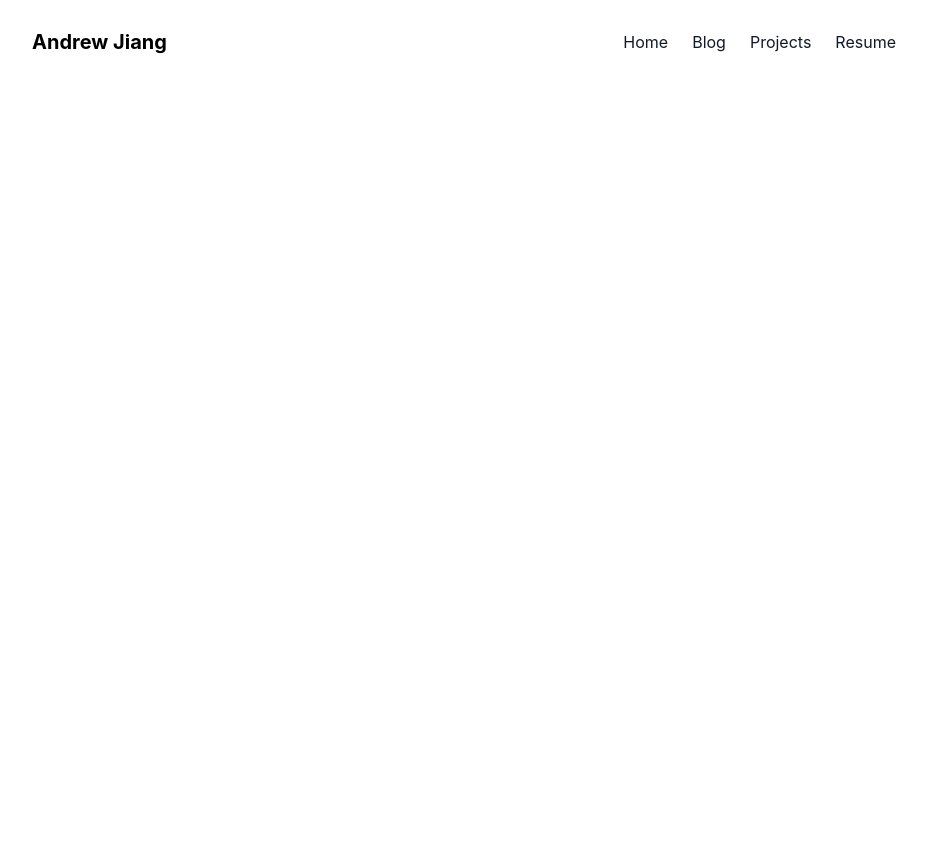
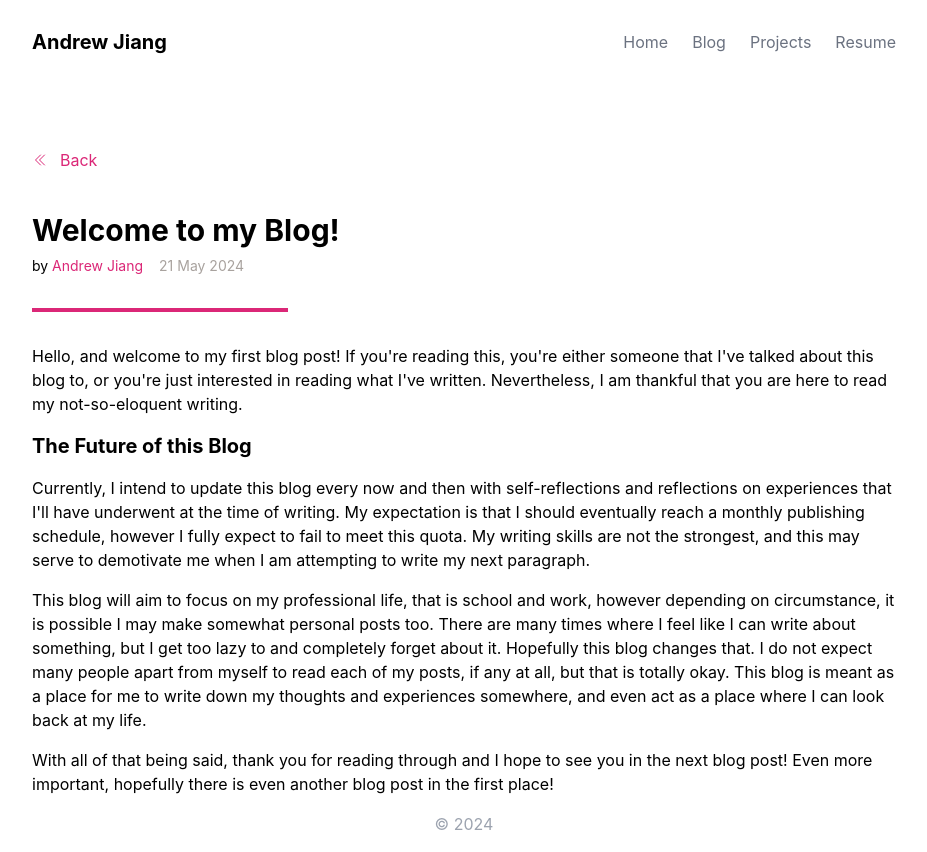
Before and after one commit to antpoo/antpoo.github.io, a React (Create React App) app: page /blog/welcome in a window 1280 px wide. Shown: the whole page, without its empty margins (176-1103 px from the left). Before the commit the page ends 800 px from the top, so only its background shows below. Built offline with nearby package versions, Linux system fonts and the light colour scheme.

Commit message:
Finished first blog post

```diff
--- a/src/App.tsx
+++ b/src/App.tsx
@@ -1,40 +1,51 @@
 import React from "react";
 import Navbar from "./components/Navbar";
+import Bottombar from "./components/Bottombar";
 import Home from "./components/Home";
 import Blog from "./components/Blog";
 import Projects from "./components/Projects";
-import Bb from "./components/Bb";
+import Resume from "./components/Resume";
+import Welcome from "./components/blog/welcome/Welcome";
 
 import { BrowserRouter as Router, Route, Switch } from "react-router-dom";
 
 function App() {
   return (
     <Router>
-      <main className="">
-        <div className="max-w-4xl p-4 mx-auto">
-          <Navbar />
+      <div className="flex flex-col max-w-4xl min-h-screen p-4 mx-auto">
+        <header className="sticky top-0 z-50 bg-white">
+        <Navbar />
+        </header>
+        <main>
+
           <Switch>
             <Route exact path="/">
               <Home />
+            </Route>
+
+            <Route exact path="/projects">
+              <Projects />
+            </Route>
+
+            <Route exact path="/resume">
+              <Resume />
             </Route>
 
             <Route exact path="/blog">
               <Blog />
             </Route>
 
-            <Route exact path="/projects">
-              <Projects />
+            <Route exact path="/blog/welcome">
+              <Welcome />
             </Route>
 
+          </Switch>
 
-            <Route exact path="/test">
-              <Bb />
-            </Route>
-
-
-          </Switch>
-        </div>
-      </main>
+        </main>
+        <footer className="mt-auto">
+          <Bottombar />
+        </footer>
+      </div>
     </Router>
   );
 }
--- a/src/components/Bb.tsx
+++ /dev/null
@@ -1,49 +0,0 @@
-import React, { useState, useEffect } from "react";
-import MarkDown from "markdown-to-jsx";
-// import ReactMarkdown from "react-markdown";
-
-
-function Bb() {
-    const file_name: string = "test.md";
-    const [post, setPost] = useState("");
-
-    useEffect(() => {
-        import(`./blog/${file_name}`)
-            .then(res => {
-                console.log("Imported file:", res);
-                fetch(res.default)
-                    .then(res => res.text())
-                    .then(text => {
-                        console.log("Fetched Markdown content:", text);
-                        setPost(text);
-                    })
-                    .catch(err => console.error("Error fetching Markdown content:", err));
-            })
-            .catch(err => console.error("Error importing Markdown file:", err));
-    }, []);
-
-
-
-    return (
-        <div>
-            <MarkDown options={{
-            }}>{post}</MarkDown>
-            {/* <MarkDown
-                options={{
-                overrides: {
-                    h1: {
-                    component: Bb,
-                    props: {
-                        className: 'foo',
-                    },
-                    },
-                },
-                }}
-            >
-                # Hello world!
-            </MarkDown> */}
-        </div>
-    );
-}
-
-export default Bb;
--- a/src/components/Blog.tsx
+++ b/src/components/Blog.tsx
@@ -14,8 +14,8 @@ function Blog() {
                     <tbody>
                         {posts.map((post) => (
                             <tr key={post.num}>
-                                <td className="py-4 pl-24 pr-48"><a href={post.url} className="text-pink-600 hover:underline">{post.title}</a></td>
-                                <td className="px-4 py-2 text-sm">{post.author}</td>
+                                <td className="py-4 pl-24 pr-48"><a href={`blog/${post.url}`} className="text-pink-600 hover:underline">{post.title}</a></td>
+                                <td className="px-4 py-2 text-sm"><a href="/" className="hover:text-pink-600">{post.author}</a></td>
                                 <td className="px-4 py-2 text-base text-stone-400">{post.date}</td>
                             </tr>
                         ))}
--- /dev/null
+++ b/src/components/Bottombar.tsx
@@ -0,0 +1,11 @@
+import React from "react";
+
+function Bottombar() {
+    return (
+        <div className="flex justify-center text-gray-400">
+            &copy; 2024
+        </div>
+    );
+}
+
+export default Bottombar;
--- a/src/components/Home.tsx
+++ b/src/components/Home.tsx
@@ -1,12 +1,10 @@
 import React from "react";
-import { ChevronDoubleDownIcon } from "@heroicons/react/24/outline";
-import { HashLink } from "react-router-hash-link";
 
 function Home() {
 
     return (
         <div className="flex flex-col items-center justify-center my-20">
-            <img src={`${process.env.PUBLIC_URL}/andrew_headshot.jpeg`} alt="Andrew Jiang" className="w-24 h-24 rounded-full" />
+            <img src={`${process.env.PUBLIC_URL}/andrew_headshot.jpeg`} alt="Andrew Jiang" className="w-20 h-20 rounded-full" />
             <h1 className="my-8 text-3xl font-bold">Greetings, I'm Andrew Jiang!</h1>
             <hr className="w-64 h-1 mx-auto bg-pink-600 border-0" />
             <div>
--- a/src/components/Navbar.tsx
+++ b/src/components/Navbar.tsx
@@ -23,7 +23,7 @@ function Navbar() {
   }, []);
 
   const getNavLinkClass = (path: string) => (
-    location.pathname === path ? "text-pink-600 font-bold" : "text-gray-900 hover:text-pink-500"
+    location.pathname === path ? "text-pink-500 font-bold" : "text-gray-500 hover:text-pink-600"
   );
 
   return (
--- a/src/components/Projects.tsx
+++ b/src/components/Projects.tsx
@@ -11,7 +11,7 @@ function Projects() {
         <CodeBracketIcon className="inline-block w-10 text-pink-600" />
         <h1 className="my-2 text-3xl font-bold">Projects</h1>
         <p className="my-6 text-center">
-          Go to my GitHub repository or scroll down to see the projects that I've made.
+          Go to my GitHub profile or scroll down to see the projects that I've made.
         </p>
         <a
           href="https://github.com/antpoo"
--- /dev/null
+++ b/src/components/Resume.tsx
@@ -0,0 +1,11 @@
+import React from "react";
+
+function Resume() {
+    return (
+        <div className="my-20 text-3xl font-bold group">
+            Coming soon!
+        </div>
+    );
+}
+
+export default Resume;
--- a/src/components/blog/post_data.ts
+++ b/src/components/blog/post_data.ts
@@ -3,25 +3,15 @@ interface Post {
     date: string;
     title: string;
     author: string;
-    file: string;
     url: string;
 }
 
 export const posts: Post[] = [
     {
-        num: 2,
-        date: "15 May 2024",
-        title: "Test Post 2",
+        num: 1,
+        date: "21 May 2024",
+        title: "Welcome to my Blog!",
         author: "Andrew Jiang",
-        file: "test.md",
-        url: "/test",
-    },
-    {
-        num: 1,
-        date: "15 May 2024",
-        title: "Test Post",
-        author: "Andrew Jiang",
-        file: "test.md",
-        url: "/test",
+        url: "welcome",
     },
 ];
--- a/src/components/blog/test.md
+++ /dev/null
@@ -1 +0,0 @@
-[test](https://google.ca)
--- /dev/null
+++ b/src/components/blog/welcome/Welcome.tsx
@@ -0,0 +1,37 @@
+import React from "react";
+import { ChevronDoubleLeftIcon } from "@heroicons/react/24/outline"
+
+function Welcome() {
+    return (
+        <div>
+            <div className="flex flex-col mt-20">
+                <a href="/blog" className="flex items-center mb-10 text-pink-600 hover:underline group">
+                    <ChevronDoubleLeftIcon className="w-4 mr-3 group-hover:animate-bounce-horizontal" />
+                    <span>Back</span>
+                </a>
+                {/* title */}
+                <h1 className="text-3xl font-bold">Welcome to my Blog!</h1>
+                <div className="flex mt-2">
+                    {/* author */}
+                    <h3 className="mr-4 text-sm">by <a className="text-pink-600 hover:underline" href="/">Andrew Jiang</a></h3>
+                    {/* date */}
+                    <h3 className="text-sm text-stone-400">21 May 2024</h3>
+                </div>
+            </div>
+            <hr className="w-64 h-1 my-8 bg-pink-600 border-0 margin-left" />
+            <div>
+                <p className="my-4">Hello, and welcome to my first blog post! If you're reading this, you're either someone that I've talked about this blog to, or you're just interested in reading what I've written. Nevertheless, I am thankful that you are here to read my not-so-eloquent writing.</p>
+
+                <h2 className="text-xl font-bold">The Future of this Blog</h2>
+
+                <p className="my-4">Currently, I intend to update this blog every now and then with self-reflections and reflections on experiences that I'll have underwent at the time of writing. My expectation is that I should eventually reach a monthly publishing schedule, however I fully expect to fail to meet this quota. My writing skills are not the strongest, and this may serve to demotivate me when I am attempting to write my next paragraph.</p>
+
+                <p className="my-4">This blog will aim to focus on my professional life, that is school and work, however depending on circumstance, it is possible I may make somewhat personal posts too. There are many times where I feel like I can write about something, but I get too lazy to and completely forget about it. Hopefully this blog changes that. I do not expect many people apart from myself to read each of my posts, if any at all, but that is totally okay. This blog is meant as a place for me to write down my thoughts and experiences somewhere, and even act as a place where I can look back at my life.</p>
+
+                <p className="my-4">With all of that being said, thank you for reading through and I hope to see you in the next blog post! Even more important, hopefully there is even another blog post in the first place!</p>
+            </div>
+        </div>
+    );
+}
+
+export default Welcome;
```
